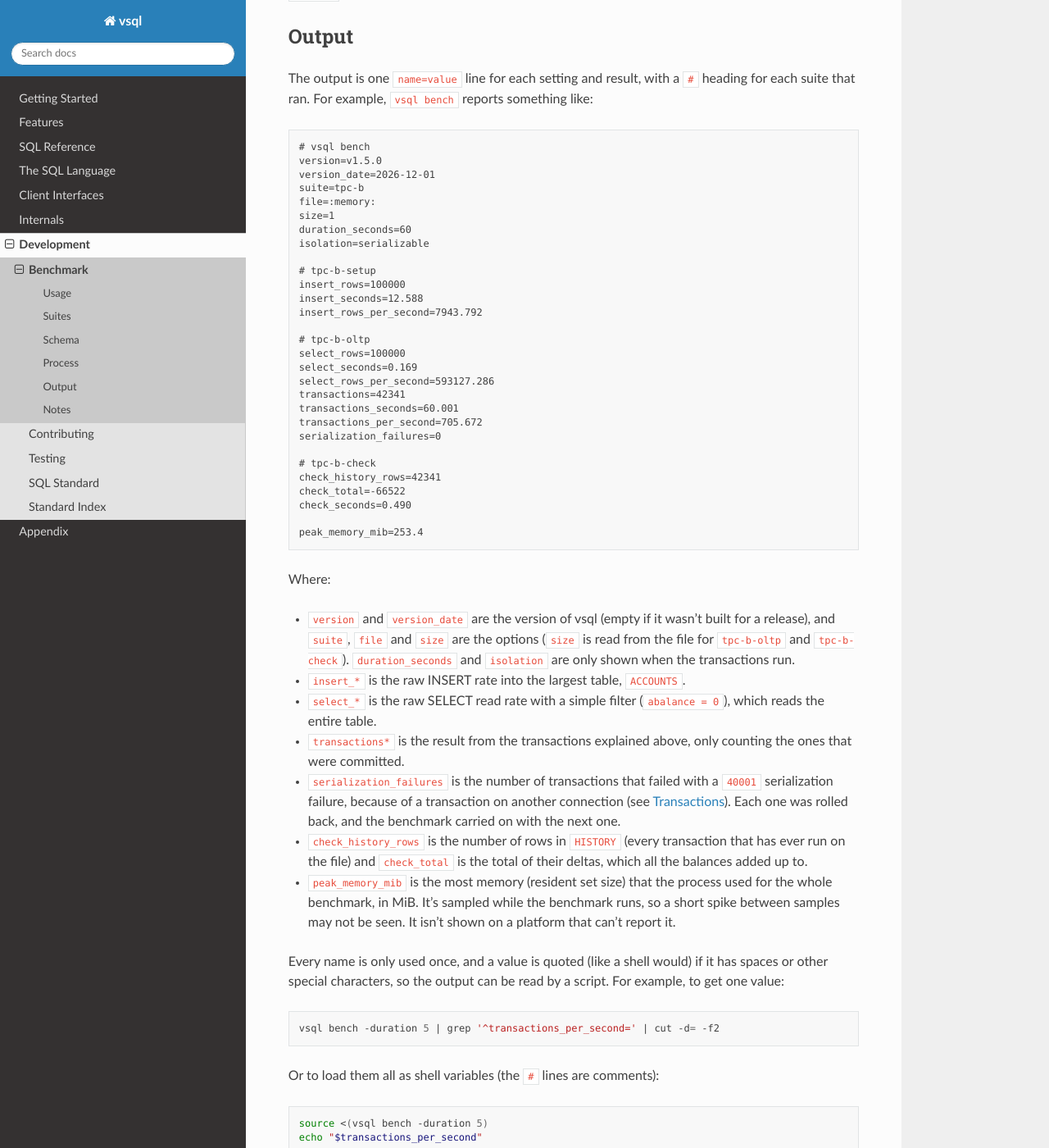
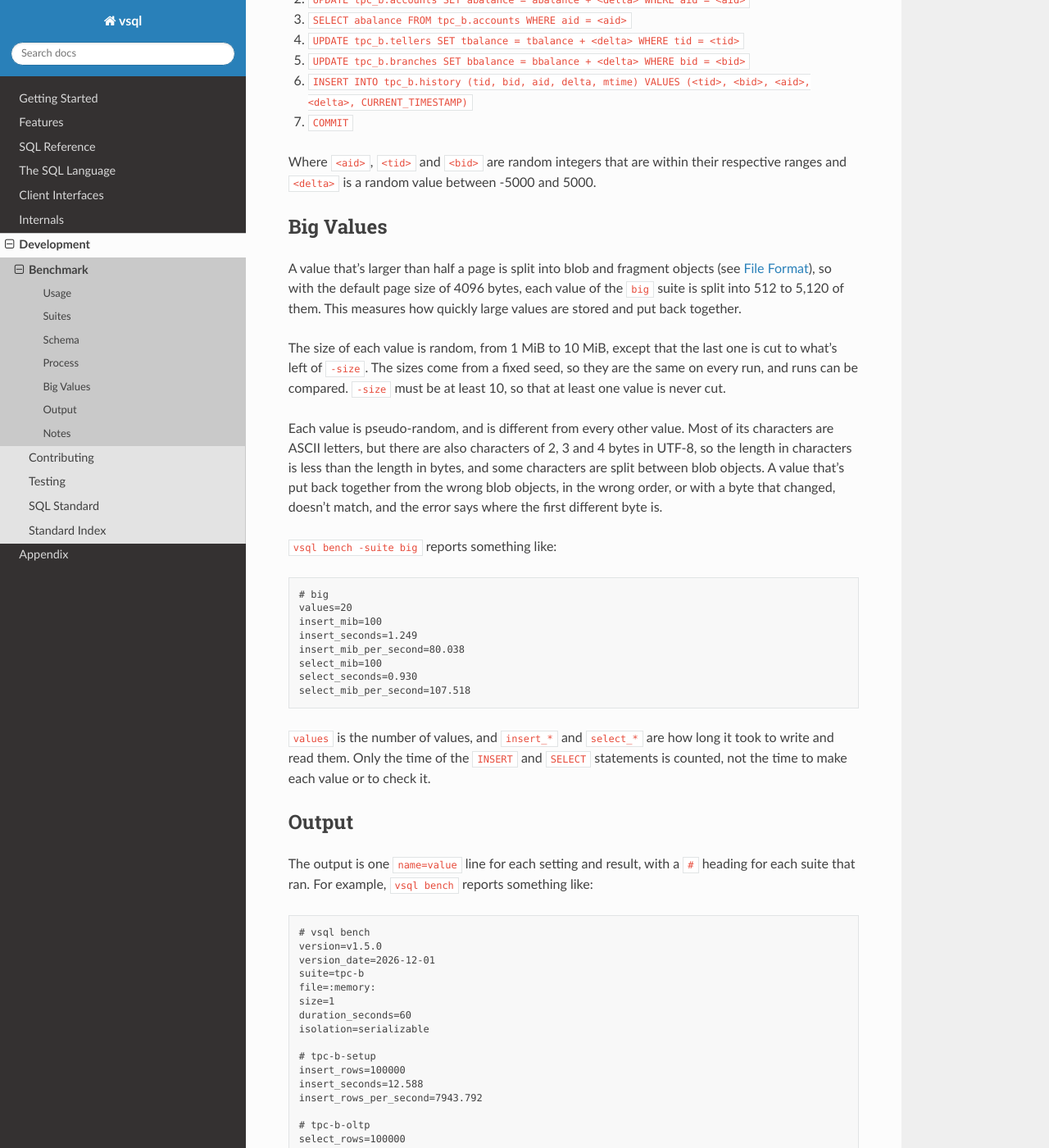
Before and after one commit to elliotchance/vsql, a Sphinx documentation site: the page built from docs/benchmark.rst, in a window 1280 px wide and 1400 px high, scrolled down 3062 px. Shown: the whole window at 82% size. Built offline with Sphinx 7.4.7 and the Read the Docs theme 3.1.0, drawn with Linux system fonts in a browser that asks for light colours; some of the changed text lies outside the part shown.

Commit message:
bench: Add the big suite, and make big-test
vsql bench -suite big creates a BIG schema with an OBJECTS table, and
inserts values of a random size from 1 to 10 MiB until they add up to
-size MiB (at least 10, default 100). The sizes come from a fixed seed,
so they're the same on every run. Then it reads each value back by its
ID, and fails unless every byte and the CHAR_LENGTH are the same as what
was inserted. Each value is split into blob and fragment objects, and has
pseudo-random characters of 1 to 4 bytes, so a value that's put back
together wrongly doesn't match. It prints how long it took to write and
read the values, counting only the time of the statements.

make big-test runs it with -size 1000 in memory and in a file, as part
of make test. With MAX_RUN_TIME, each run must also take less than that
many seconds, which CI sets to 100 (250 on the slower Intel macOS
runner).

Co-Authored-By: Claude Opus 5.5 <noreply@anthropic.com>

```diff
--- a/docs/benchmark.rst
+++ b/docs/benchmark.rst
@@ -28,6 +28,8 @@ Usage
    vsql bench -file bench.vsql -suite tpc-b-setup   # only insert the rows
    vsql bench -file bench.vsql -suite tpc-b-oltp    # only run the transactions
    vsql bench -file bench.vsql -suite tpc-b-check   # only check the rows and totals
+   vsql bench -suite big                            # 100 MiB of large values
+   vsql bench -suite big -size 1000                 # 1,000 MiB of large values
 
 The options are:
 
@@ -44,12 +46,14 @@ The options are:
   - ``tpc-b-setup``: Create the tables and insert the rows.
   - ``tpc-b-oltp``: Run the transactions.
   - ``tpc-b-check``: Check the rows and totals.
+  - ``big``: Insert large values, and read them back.
 
 - ``-size``: Multiplies the number of rows of each table (see *Process*), like
   the scale factor of pgbench. The default is 1, and ``-size 10`` creates
   1,000,000 accounts, 100 tellers and 10 branches. It can't be used with the
   ``tpc-b-oltp`` or ``tpc-b-check`` suites, which use the size of the tables in
-  the file.
+  the file. For the ``big`` suite, it's the total size of the values in MiB
+  instead, which must be at least 10 (the default is 100).
 
 - ``-duration``: The number of seconds to run transactions for (default 60).
 
@@ -87,6 +91,12 @@ Suites
 - ``tpc-b`` (the default) runs ``tpc-b-setup``, ``tpc-b-oltp`` and then
   ``tpc-b-check``.
 
+- ``big`` creates the ``BIG`` schema and its ``OBJECTS`` table, and inserts
+  values of 1 to 10 MiB, one at a time, until they add up to ``-size`` MiB.
+  Then it reads each value back by its ``ID``, and fails unless every byte, and
+  its ``CHAR_LENGTH``, is the same as the value that was inserted. See *Big
+  Values*.
+
 Running the suites separately means the rows only need to be inserted once, and
 the transactions can then be run (and measured) as many times as needed:
 
@@ -117,6 +127,9 @@ rather than adding to (or replacing) tables that are already there. To run the
 setup again on the same file, drop the schema first. ``make bench`` deletes its
 ``bench.vsql`` file before each run.
 
+``big`` does the same with its ``BIG`` schema, which can be dropped with
+``DROP SCHEMA big CASCADE``.
+
 Process
 -------
 
@@ -144,6 +157,44 @@ A transaction consists of 7 statements (in order):
 
 Where ``<aid>``, ``<tid>`` and ``<bid>`` are random integers that are within
 their respective ranges and ``<delta>`` is a random value between -5000 and 5000.
+
+Big Values
+----------
+
+A value that's larger than half a page is split into blob and fragment objects
+(see :doc:`file-format`), so with the default page size of 4096 bytes, each
+value of the ``big`` suite is split into 512 to 5,120 of them. This measures
+how quickly large values are stored and put back together.
+
+The size of each value is random, from 1 MiB to 10 MiB, except that the last one
+is cut to what's left of ``-size``. The sizes come from a fixed seed, so they
+are the same on every run, and runs can be compared. ``-size`` must be at least
+10, so that at least one value is never cut.
+
+Each value is pseudo-random, and is different from every other value. Most of
+its characters are ASCII letters, but there are also characters of 2, 3 and 4
+bytes in UTF-8, so the length in characters is less than the length in bytes,
+and some characters are split between blob objects. A value that's put back
+together from the wrong blob objects, in the wrong order, or with a byte that
+changed, doesn't match, and the error says where the first different byte is.
+
+``vsql bench -suite big`` reports something like:
+
+.. code-block:: text
+
+   # big
+   values=20
+   insert_mib=100
+   insert_seconds=1.249
+   insert_mib_per_second=80.038
+   select_mib=100
+   select_seconds=0.930
+   select_mib_per_second=107.518
+
+``values`` is the number of values, and ``insert_*`` and ``select_*`` are how
+long it took to write and read them. Only the time of the ``INSERT`` and
+``SELECT`` statements is counted, not the time to make each value or to check
+it.
 
 Output
 ------
@@ -200,6 +251,8 @@ Where:
   ``40001`` serialization failure, because of a transaction on another
   connection (see :doc:`transactions`). Each one was rolled back, and the
   benchmark carried on with the next one.
+- ``values``, ``insert_mib*`` and ``select_mib*`` are from the ``big`` suite
+  (see *Big Values*).
 - ``check_history_rows`` is the number of rows in ``HISTORY`` (every
   transaction that has ever run on the file) and ``check_total`` is the total
   of their deltas, which all the balances added up to.
```
Also changed, not shown: docs/testing.rst (+23 -0 lines), 4 other files.
